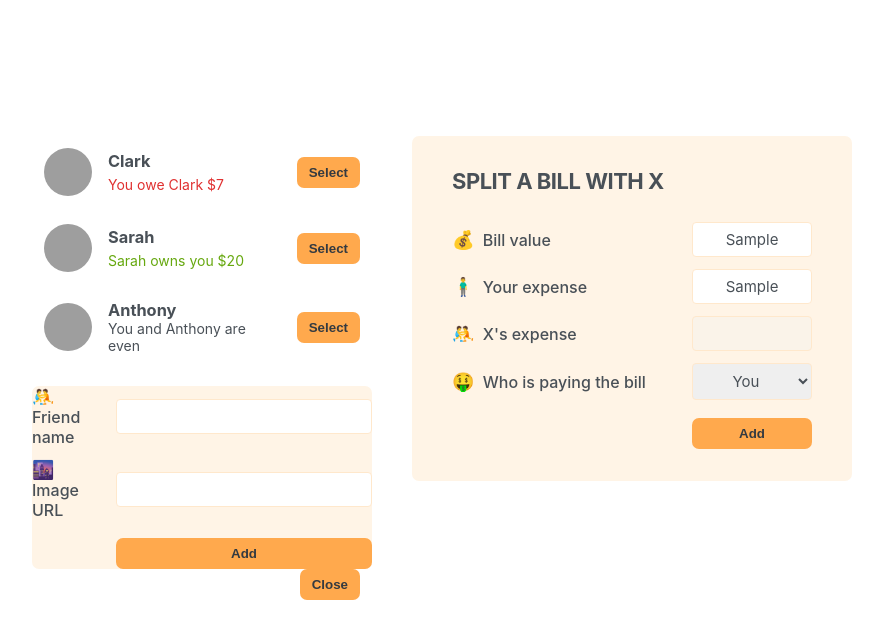
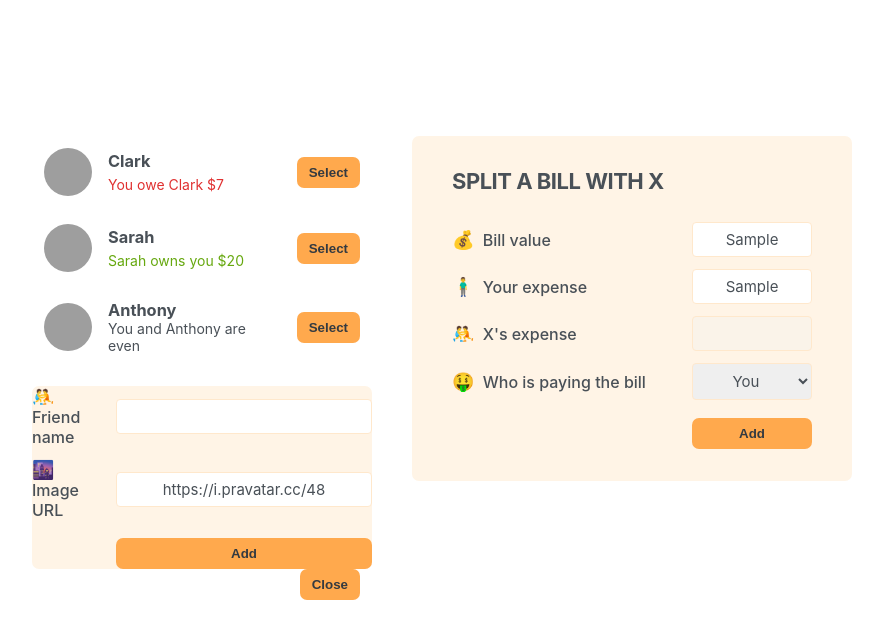
Before and after one commit to GreatOsa/eat-n-split, a React (Create React App) app: page / in a window 1280 px wide. Both pictures are taken after typing "Sample", "Sample" into the empty fields and a click on the button "Add friend". Shown: the top 638 px of the page, without its empty margins (198-1081 px from the left). Built offline with nearby package versions, Linux system fonts and the light colour scheme; grey boxes are pictures that could not be loaded.

Commit message:
Addng a New Friend

```diff
--- a/src/App.js
+++ b/src/App.js
@@ -31,15 +31,21 @@
 
 export default function App() {
   const [showAddFriend, setShowAddFriend] = useState(false);
+  const [friends, setFriends] = useState(initialFriends);
   function handleShowAddFriend() {
     setShowAddFriend(!showAddFriend);
+  }
+
+  function handleAddFriend(friend) {
+    setFriends((friends) => [...friends, friend]);
+    setShowAddFriend(false);
   }
 
   return (
     <div className="app">
       <div className="sidebar">
-        <FriendList />
-        {showAddFriend && <FormAddFriend />}
+        <FriendList friends={friends} setFriend={setFriends} />
+        {showAddFriend && <FormAddFriend onAddFriends={handleAddFriend} />}
         <Button onClick={handleShowAddFriend}>
           {showAddFriend ? "Close" : "Add friend"}
         </Button>
@@ -49,12 +55,11 @@
   );
 }
 
-function FriendList() {
-  const friend = initialFriends;
+function FriendList({ friends, setFriends }) {
   return (
     <ul>
-      {friend.map((friend) => (
-        <Friend friend={friend} key={friend.id} />
+      {friends.map((friends) => (
+        <Friend friend={friends} key={friends.id} />
       ))}
     </ul>
   );
@@ -81,14 +86,44 @@
   );
 }
 
-function FormAddFriend() {
+function FormAddFriend({ onAddFriends }) {
+  const [name, setName] = useState("");
+  const [image, setImage] = useState("https://i.pravatar.cc/48");
+
+  function handleSubmit(e) {
+    e.preventDefault();
+
+    if (!name || !image) return;
+
+    const id = crypto.randomUUID(); // generating random id
+    const newFriend = {
+      id,
+      name,
+      image: `${image}?=${id}`,
+      balance: 0,
+    };
+    console.log(newFriend);
+    setName("");
+    setImage("https://i.pravatar.cc/48");
+
+    onAddFriends(newFriend);
+  }
+
   return (
-    <form className="form-add-frame">
+    <form className="form-add-frame" onSubmit={handleSubmit}>
       <label>🤼 Friend name</label>
-      <input type="text" />
+      <input
+        type="text"
+        value={name}
+        onChange={(e) => setName(e.target.value)}
+      />
 
       <label>🌆 Image URL</label>
-      <input type="text" />
+      <input
+        type="text"
+        value={image}
+        onChange={(e) => setImage(e.target.value)}
+      />
 
       <Button>Add</Button>
     </form>
```
